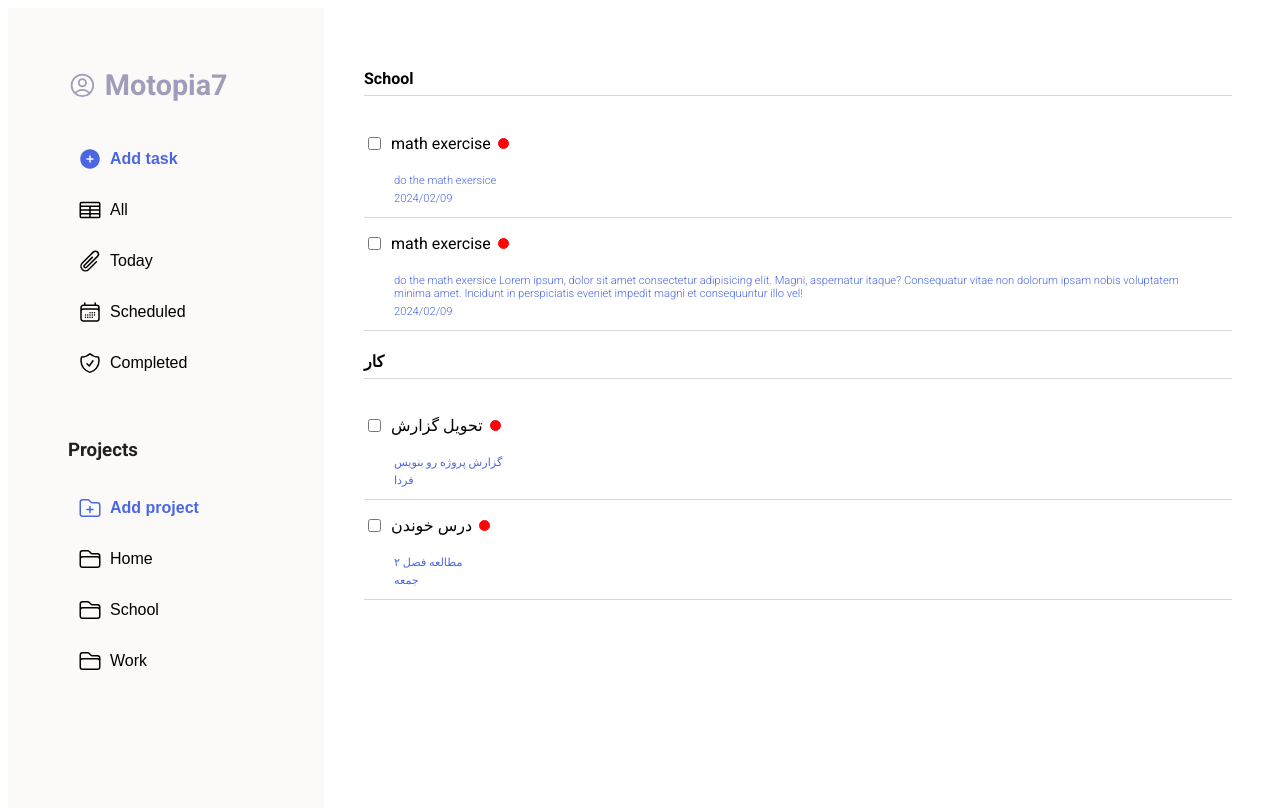
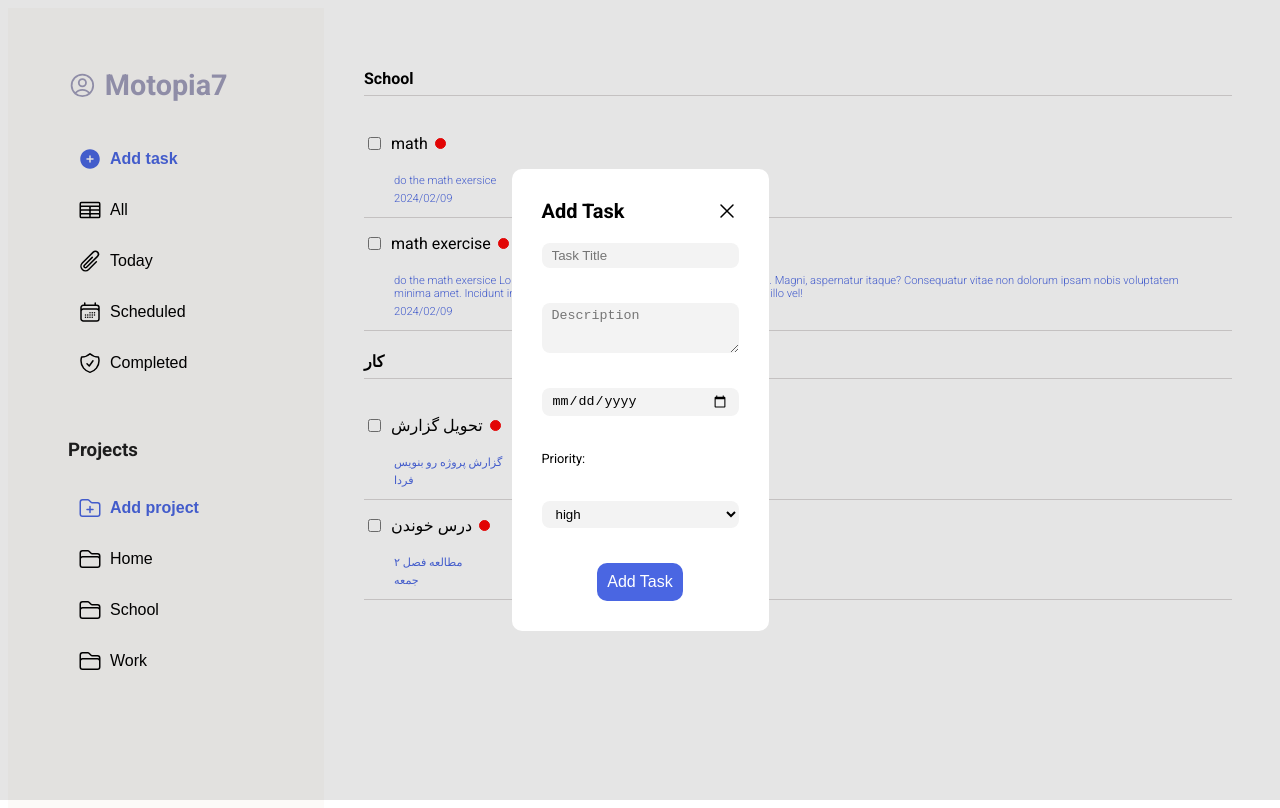
Before and after one commit to mutopia7/todo-list, a website built with webpack: page src/template.html in a window 1280 px wide. Both pictures are taken after a click on the button "Add task". Built offline with nearby package versions, Linux system fonts and the light colour scheme.

Commit message:
Add dialog and form inside the dialog

```diff
--- /dev/null
+++ b/src/dialog.css
@@ -0,0 +1,96 @@
+.visually-hidden {
+    position: absolute;
+    width: 1px;
+    height: 1px;
+    overflow: hidden;
+    clip: rect(0 0 0 0);
+    white-space: nowrap;
+    border: 0;
+    padding: 0;
+  }
+
+
+
+
+
+
+.dialog-header {
+    display: flex;
+    align-items: center;
+    justify-content: space-between;
+    margin-bottom: 20px;
+  }
+
+  .dialog-header h3 {
+    font-size: 1.25rem;
+    line-height: 1.2;
+    margin: 0;
+  }
+
+  .close-dialog {
+    display: flex;
+    align-items: center;
+    justify-content: center;
+    border: none;
+    padding: 0 !important;
+    background-color: none !important;
+    cursor: pointer;
+    align-self: center;
+  }
+
+  .close-dialog:hover{
+    background-color: inherit !important;
+  }
+
+
+
+
+
+
+#add-dialog{
+    border: none;
+    border-radius: 10px;
+    padding: 30px;
+}
+
+
+#add-dialog form{
+    display: flex;
+    flex-direction: column;
+    gap: var(--max-gap);
+}
+
+#add-dialog form label{
+    font-size: 0.8rem;
+}
+
+#add-dialog form input{
+    background-color: #f3f3f3;
+    border: none;
+    border-radius: 0.5rem;
+    padding: 5px 10px;
+}
+
+#add-dialog form textarea{
+    background-color: #f3f3f3;
+    border: none;
+    border-radius: 0.5rem;
+    padding: 5px 10px;
+    resize: vertical;
+    min-height: 5ch;
+    max-height: 15ch;
+}
+
+#add-dialog form select{
+    background-color: #f3f3f3;
+    border: none;
+    border-radius: 0.5rem;
+    padding: 5px 10px;
+}
+
+.submit-dialog{
+    background-color: var(--dark-blue) !important;
+    color: white;
+    padding: 10px 10px !important;
+    align-self: center !important;
+}
--- /dev/null
+++ b/src/dialog.js
@@ -0,0 +1,42 @@
+import "./dialog.css"
+import {Task , Project} from "./logic.js"
+import { renderProject } from "./dom.js"
+
+
+const home = new Project("home")
+
+
+const showButton = document.querySelector("#add-task");
+const addDialog = document.querySelector("#add-dialog");
+const closeAddDialog = document.querySelector("#close-add-dialog");
+const submitAddTask = document.querySelector("#submit-add-task");
+
+showButton.addEventListener("click", () => {
+    addDialog.showModal();
+    console.log("add")
+})
+
+closeAddDialog.addEventListener("click", () => {
+    addDialog.close();
+})
+
+submitAddTask.addEventListener("click", (e) => {
+    e.preventDefault();
+
+    const titleTask = document.querySelector("#task-title").value;
+    const description = document.querySelector("#description").value;
+    const dueDate = document.querySelector("#due-date").value;
+    const priority = document.querySelector("#priority-input").value;
+
+    const newTask = new Task(titleTask, description, dueDate, priority, home);
+    addDialog.close();
+    console.log(newTask);
+    console.log(home)
+    renderProject(home)
+    return newTask;
+
+
+})
+
+
+export{ home };
--- a/src/dom.js
+++ b/src/dom.js
@@ -11,16 +11,7 @@ projects.push(work, school);
 const task1 = new Task("تحویل گزارش", "گزارش پروژه رو بنویس", "فردا", "بالا", work);
 const task2 = new Task("درس خوندن", "مطالعه فصل ۲", "جمعه", "متوسط", work);
 
-// console.log(work.tasks);   // شامل task1
-// console.log(school.tasks); // شامل task2
 
-
-
-// const divProject = document.createElement("div");
-// divProject.classList.add("project");
-
-// const projectNameShow = document.createElement("h4");
-// projectNameShow.textContent = projectName.name;
 
 
 
@@ -34,20 +25,26 @@ function createTaskElement(task) {
     const divTitle = document.createElement("div");
     divTitle.classList.add("title");
 
+    const titleTaskLabel = document.createElement("label");
+    titleTaskLabel.classList.add("title-task");
+
+    const titleTask = document.createElement("p");
+    titleTask.textContent = task.title;
+
+
     const taskCheckBox = document.createElement("input");
     taskCheckBox.type = "checkbox";
     taskCheckBox.classList.add("task-checkbox");
     taskCheckBox.checked = task.completed;
 
+    titleTaskLabel.append(taskCheckBox , titleTask)
 
-    const titleTask = document.createElement("p");
-    titleTask.classList.add("title-task")
-    titleTask.textContent = task.title;
+
 
     const prioritySpan = document.createElement("span");
     prioritySpan.classList.add("priority")
 
-    divTitle.append(taskCheckBox, titleTask, prioritySpan);
+    divTitle.append( titleTaskLabel, prioritySpan);
 
     const taskExplain = document.createElement("p");
     taskExplain.classList.add("task-explain");
--- a/src/index.js
+++ b/src/index.js
@@ -1,10 +1,14 @@
 import "./styles.css"
+import "./dialog.js"
 import { Project, Task } from "./logic.js"
 import { renderProject, work } from "./dom.js"
+import {  home } from "./dialog.js"
 
 
 
 
-console.log(work.name)
+
+
+console.log(home.name)
 
 renderProject(work)
--- a/src/styles.css
+++ b/src/styles.css
@@ -149,6 +149,18 @@ html, body{
     font-size: 1rem;
 }
 
+.title-task {
+    display:  flex;
+    align-items: center;
+    gap: var(--min-gap);
+    cursor: pointer;
+}
+
+.title-task input[type=checkbox]{
+    cursor: pointer;
+    accent-color: var(--dark-blue);
+}
+
 .priority {
     border: 1px solid var(--top-priority);
     background-color: var(--top-priority);
--- a/src/template.html
+++ b/src/template.html
@@ -21,7 +21,49 @@
                 </a>
             </div>
             <div class="tag">
-                <button class="add">
+
+                <dialog id="add-dialog">
+                    <div class="dialog-header">
+                        <h3>Add Task</h3>
+                        <button class="close-dialog" id="close-add-dialog">
+                            <svg xmlns="http://www.w3.org/2000/svg" fill="none" viewBox="0 0 24 24" stroke-width="1.5" stroke="currentColor" class="size-3">
+                                <path stroke-linecap="round" stroke-linejoin="round" d="M6 18 18 6M6 6l12 12" />
+                              </svg>
+
+                             <span class="visually-hidden">close</span>
+                        </button>
+                    </div>
+                    <form action="">
+                        <label for="task-title" class="visually-hidden">
+                            Task Title:
+                        </label>
+                        <input type="text" name="task-title" id="task-title" placeholder="Task Title">
+
+                        <label for="description" class="visually-hidden">
+                            Description:
+                        </label>
+                        <textarea name="description" id="description" placeholder="Description"></textarea>
+
+                        <label for="due-date" class="visually-hidden">
+                            Date:
+
+                        </label>
+                        <input type="date" id="due-date">
+
+                        <label for="priority-input">
+                            Priority:
+                        </label>
+                        <select name="priority" id="priority-input">
+                            <option value="high">high</option>
+                            <option value="med">med</option>
+                            <option value="low">low</option>
+                        </select>
+
+                        <button type="submit" class="submit-dialog" id="submit-add-task">Add Task</button>
+                    </form>
+                </dialog>
+
+                <button class="add" id="add-task">
                     <svg xmlns="http://www.w3.org/2000/svg" viewBox="0 0 24 24" fill="currentColor" class="size-3">
                         <path fill-rule="evenodd"
                             d="M12 2.25c-5.385 0-9.75 4.365-9.75 9.75s4.365 9.75 9.75 9.75 9.75-4.365 9.75-9.75S17.385 2.25 12 2.25ZM12.75 9a.75.75 0 0 0-1.5 0v2.25H9a.75.75 0 0 0 0 1.5h2.25V15a.75.75 0 0 0 1.5 0v-2.25H15a.75.75 0 0 0 0-1.5h-2.25V9Z"
@@ -29,6 +71,9 @@
                     </svg>
                     Add task
                 </button>
+
+
+
                 <button>
                     <svg xmlns="http://www.w3.org/2000/svg" fill="none" viewBox="0 0 24 24" stroke-width="1.5"
                         stroke="currentColor" class="size-3">
@@ -107,8 +152,10 @@
                 <h4>School</h4>
                 <div class="task">
                     <div class="title">
-                        <input type="checkbox" class="task-checkbox">
-                        <p class="title-task">math exercise</p>
+                        <label class="title-task">
+                            <input type="checkbox" class="task-checkbox">
+                            <p>math</p>
+                        </label>
                         <span class="priority"></span>
                     </div>
                     <p class="task-explain">do the math exersice</p>
@@ -121,7 +168,9 @@
                         <p class="title-task">math exercise</p>
                         <span class="priority"></span>
                     </div>
-                    <p class="task-explain">do the math exersice Lorem ipsum, dolor sit amet consectetur adipisicing elit. Magni, aspernatur itaque? Consequatur vitae non dolorum ipsam nobis voluptatem minima amet. Incidunt in perspiciatis eveniet impedit magni et consequuntur illo vel!</p>
+                    <p class="task-explain">do the math exersice Lorem ipsum, dolor sit amet consectetur adipisicing
+                        elit. Magni, aspernatur itaque? Consequatur vitae non dolorum ipsam nobis voluptatem minima
+                        amet. Incidunt in perspiciatis eveniet impedit magni et consequuntur illo vel!</p>
                     <p class="date">2024/02/09</p>
 
                 </div>
```
